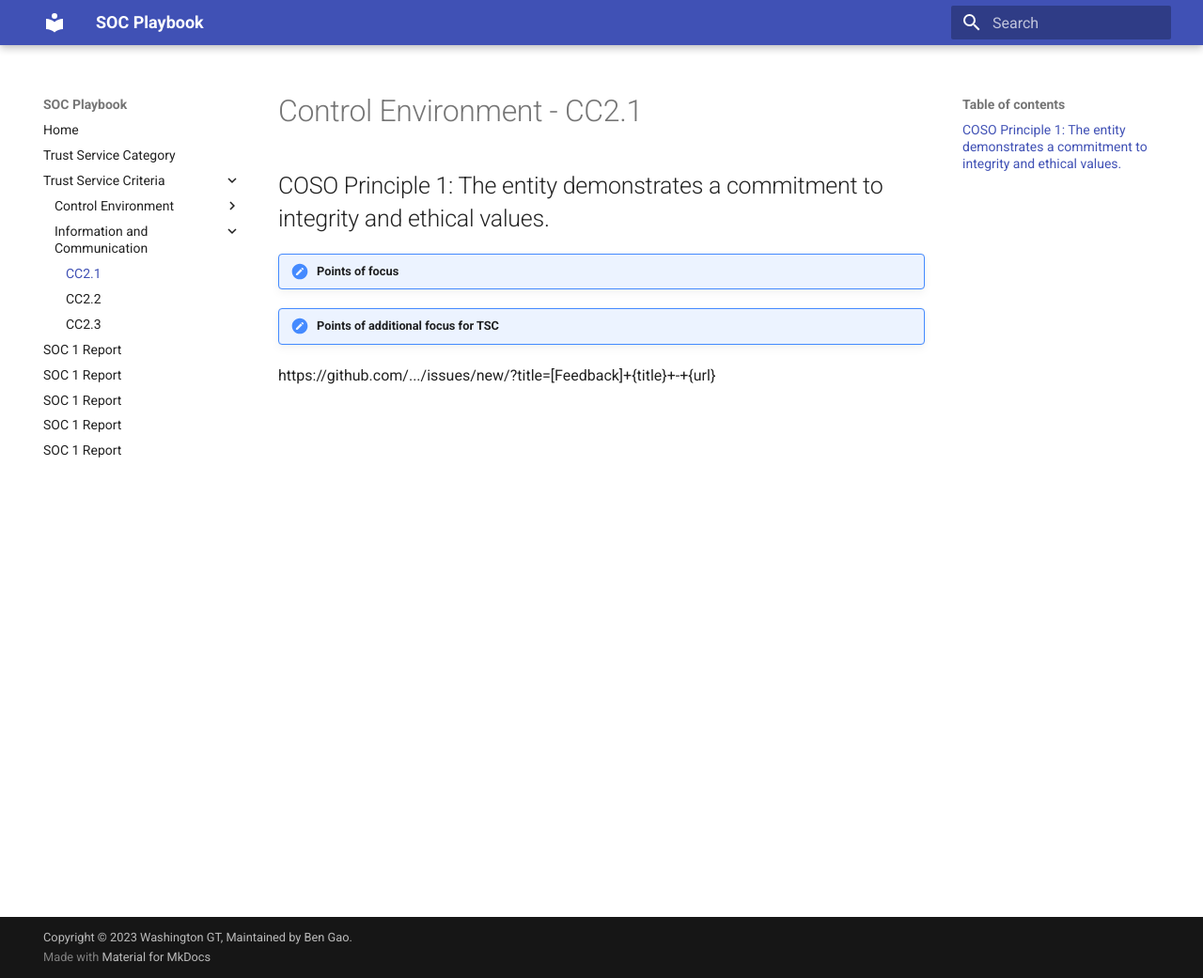
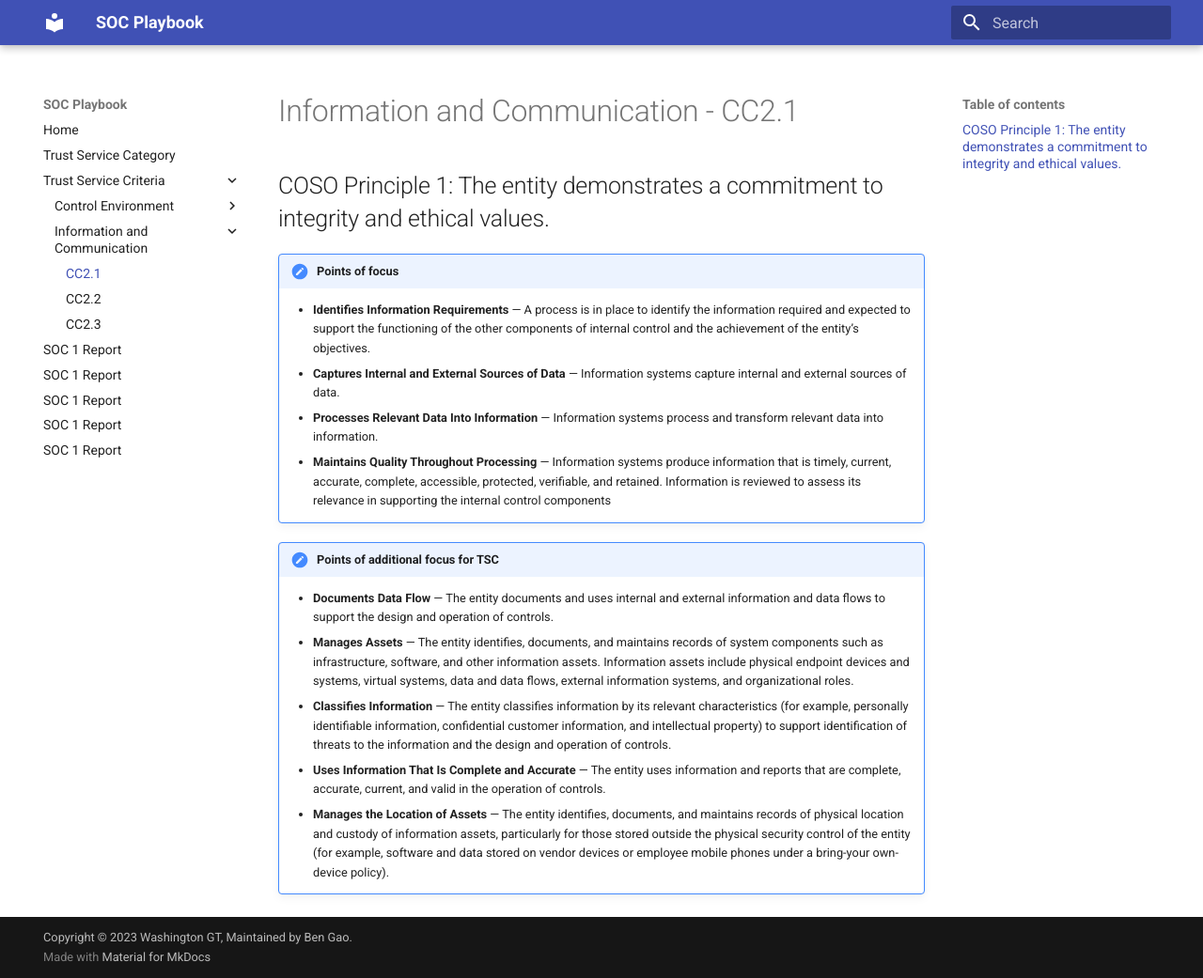
Before and after one commit to WashingtonGT/soc-playbook, an MkDocs documentation site: the page built from docs/tsc/cc2-1.md, in a window 1280 px wide and 1041 px high. Shown: the whole window at 94% size. Built offline with MkDocs 1.6.1 and Material for MkDocs 9.7.7, drawn with Linux system fonts in a browser that asks for light colours.

Commit message:
Update cc2-1.md

```diff
--- a/docs/tsc/cc2-1.md
+++ b/docs/tsc/cc2-1.md
@@ -1,11 +1,18 @@
-#  Control Environment - CC2.1
+#  Information and Communication - CC2.1
 ## COSO Principle 1: The entity demonstrates a commitment to integrity and ethical values.
 
 
 !!! note "Points of focus"
 
+    * **Identifies Information Requirements** — A process is in place to identify the information required and expected to support the functioning of the other components of internal control and the achievement of the entity’s objectives.
+    * **Captures Internal and External Sources of Data** — Information systems capture internal and external sources of data.
+    * **Processes Relevant Data Into Information** — Information systems process and transform relevant data into information.
+    * **Maintains Quality Throughout Processing** — Information systems produce information that is timely, current, accurate, complete, accessible, protected, verifiable, and retained. Information is reviewed to assess its relevance in supporting the internal control components
 
 !!! note "Points of additional focus for TSC"
 
-
-https://github.com/.../issues/new/?title=[Feedback]+{title}+-+{url}
+    * **Documents Data Flow** — The entity documents and uses internal and external information and data flows to support the design and operation of controls.
+    * **Manages Assets** — The entity identifies, documents, and maintains records of system components such as infrastructure, software, and other information assets. Information assets include physical endpoint devices and systems, virtual systems, data and data flows, external information systems, and organizational roles.
+    * **Classifies Information** — The entity classifies information by its relevant characteristics (for example, personally identifiable information, confidential customer information, and intellectual property) to support identification of threats to the information and the design and operation of controls.
+    * **Uses Information That Is Complete and Accurate** — The entity uses information and reports that are complete, accurate, current, and valid in the operation of controls.
+    * **Manages the Location of Assets** — The entity identifies, documents, and maintains records of physical location and custody of information assets, particularly for those stored outside the physical security control of the entity (for example, software and data stored on vendor devices or employee mobile phones under a bring-your own-device policy).
```
